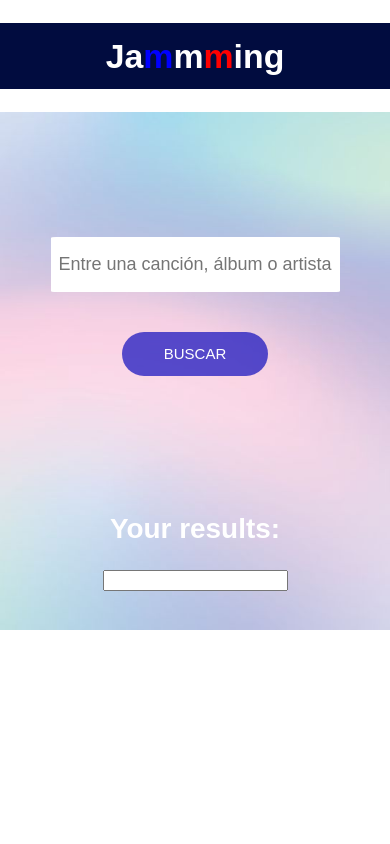
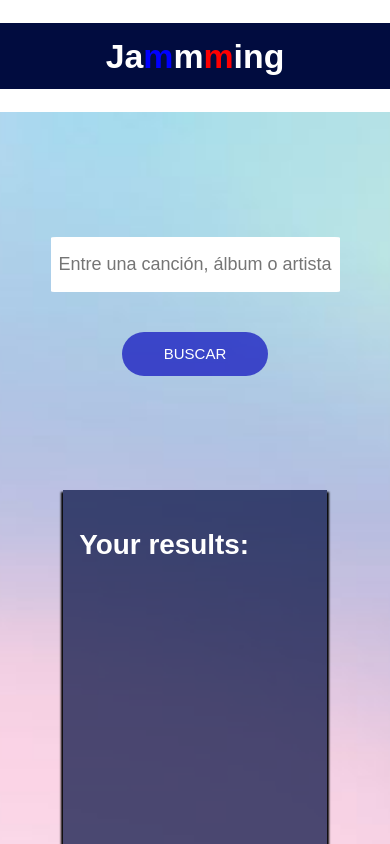
Before and after one commit to christian12305/jammming, a React (Create React App) app: page / in a window 390 px wide. Shown: the top 844 px of the page. Built offline with nearby package versions, Linux system fonts and the light colour scheme.

Commit message:
Added styling to a few components

```diff
--- a/src/Components/SearchResults/SearchResults.css
+++ b/src/Components/SearchResults/SearchResults.css
@@ -0,0 +1,20 @@
+.SearchResults {
+    width: 50%;
+    height: 950px;
+    overflow-y: scroll;
+    padding: .88rem;
+    background-color: rgba(1, 12, 63, 0.7);
+    box-shadow: 0 4px 2px 2px #000000;
+  }
+
+  ::-webkit-scrollbar {
+      width: 0px;
+      background: transparent;
+  }
+
+  @media only screen and (max-width: 1020px) {
+    .SearchResults {
+      width: 90%;
+      margin-bottom: 2rem;
+    }
+  }
--- a/src/Components/SearchResults/SearchResults.js
+++ b/src/Components/SearchResults/SearchResults.js
@@ -6,7 +6,7 @@ const SearchResults = (props) =>{
     return (
         <div className='SearchResults'>
             <h2>Your results:</h2>
-            <TrackList tracks={props.searchResults}/>
+            <TrackList tracks={props.searchResults} onAdd={props.onAdd}/>
         </div>
     );
 }
--- a/src/Components/Track/Track.js
+++ b/src/Components/Track/Track.js
@@ -2,11 +2,15 @@ import React from 'react';
 
 const Track = (props) =>{
 
+
+
     return (
         <div className="Track">
-            <h3>{props.track.name}</h3>
-            <p>{props.track.artist}</p>
-            <p>{props.track.album}</p>
+            <div className="Track-information">
+                <h3>{props.track.name}</h3>
+                <p>{props.track.artist}</p>
+                <p>{props.track.album}</p>
+            </div>
         </div>
     );
 }
--- /dev/null
+++ b/src/Components/TrackList/Tracklist.css
@@ -0,0 +1,3 @@
+.TrackList {
+    width: 100%;
+}
--- a/src/Components/TrackList/Tracklist.js
+++ b/src/Components/TrackList/Tracklist.js
@@ -1,5 +1,7 @@
 import React from 'react';
 import Track from '../Track/Track';
+
+import './Tracklist.css';
 
 const TrackList = (props) =>{
 
@@ -10,6 +12,7 @@ const TrackList = (props) =>{
                     <Track
                         track={track}
                         key={track.id}
+                        onAdd={props.onAdd}
                     />
                 );
             })}
```
Also changed, not shown: src/Components/Track/Track.css (added, +37 -0 lines).
